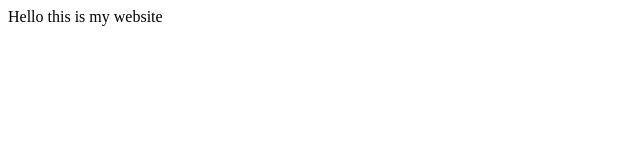
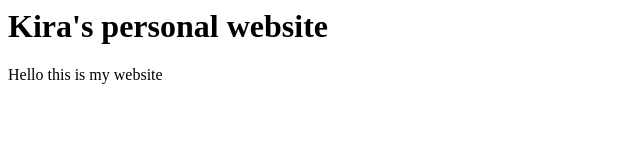
Before and after one commit to kira-rianna/kira-rianna.github.io, a plain HTML site: page index.html in a window 1280 px wide. Shown: the whole page, without its empty margins (0-640 px from the left). Drawn offline with Linux system fonts and the light colour scheme.

Commit message:
Improving index with a title
Adding HTML tags, creating a header and a paragraph

```diff
--- a/index.html
+++ b/index.html
@@ -1 +1,3 @@
-Hello this is my website
+<h1>Kira's personal website</h1>
+
+<p>Hello this is my website</p>
```
